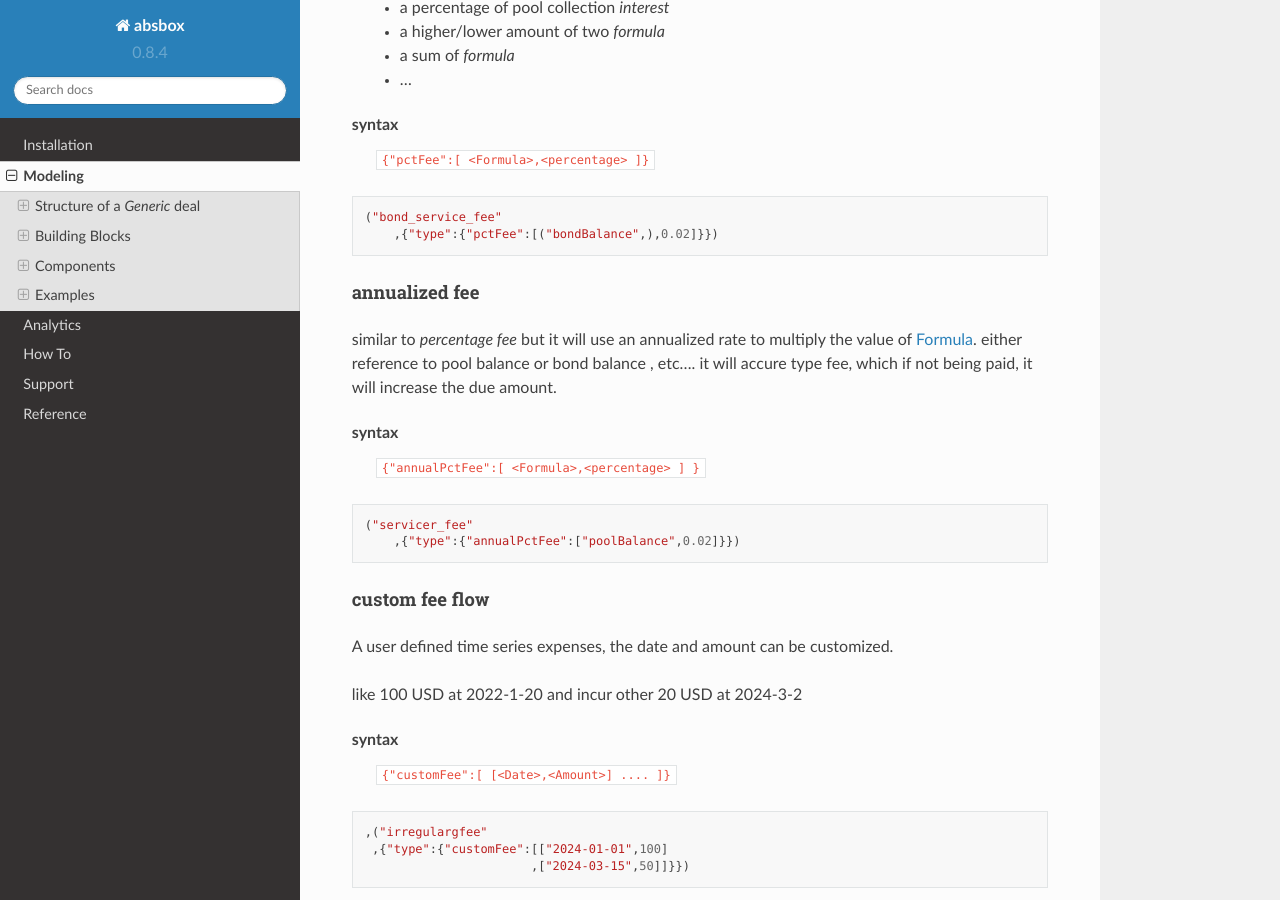
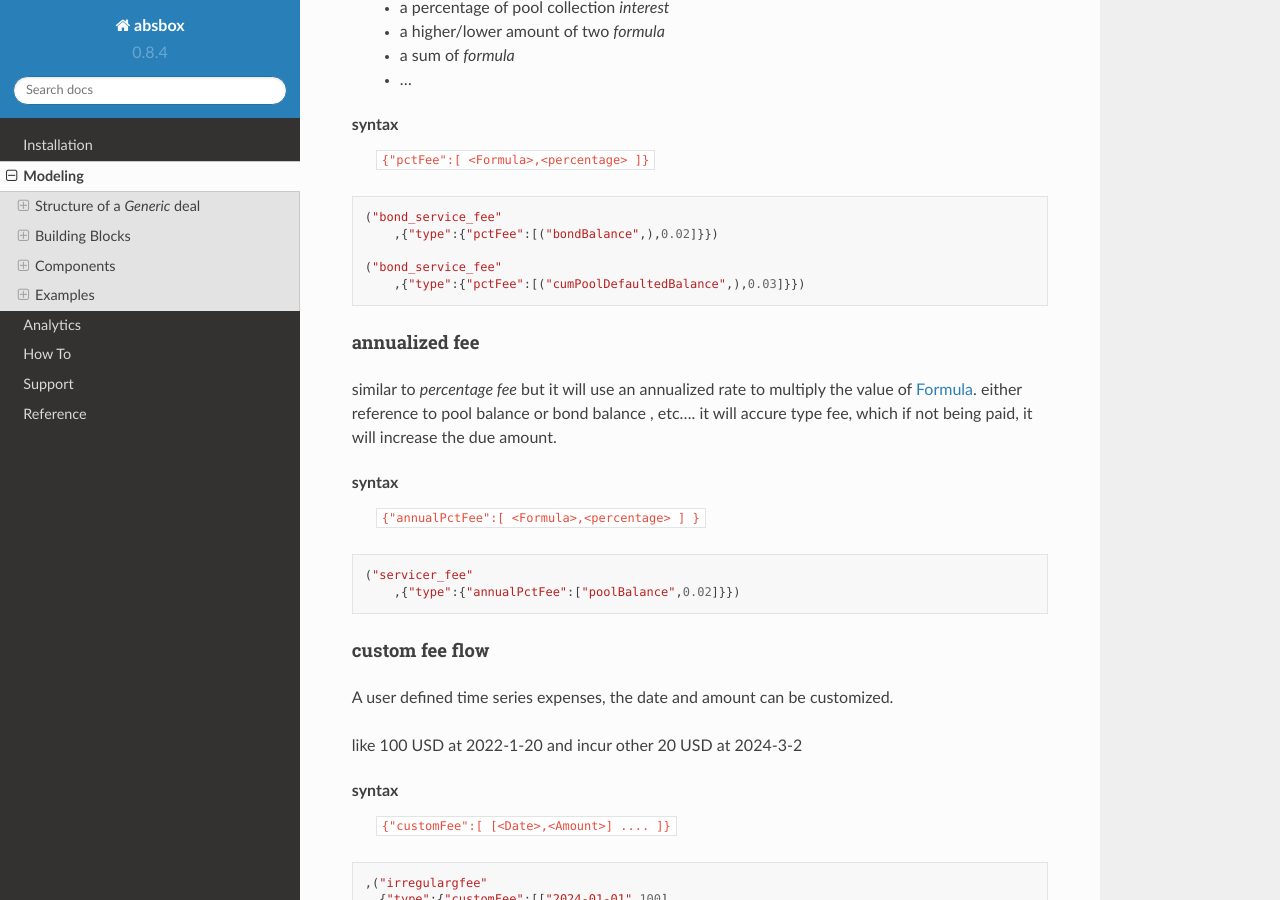
Before and after one commit to yellowbean/absbox-doc, a Sphinx documentation site: the page built from docs/source/modeling.rst, in a window 1280 px wide and 900 px high, scrolled down 16934 px. Built offline with Sphinx 7.4.7 and the Read the Docs theme 2.0.0, drawn with Linux system fonts in a browser that asks for light colours; some of the changed text lies outside the part shown.

Commit message:
add more fee base for annualized pct

```diff
--- a/docs/source/modeling.rst
+++ b/docs/source/modeling.rst
@@ -771,6 +771,9 @@ syntax
 
   ("bond_service_fee"
       ,{"type":{"pctFee":[("bondBalance",),0.02]}})
+
+  ("bond_service_fee"
+      ,{"type":{"pctFee":[("cumPoolDefaultedBalance",),0.03]}})
 
 
 annualized fee
```
